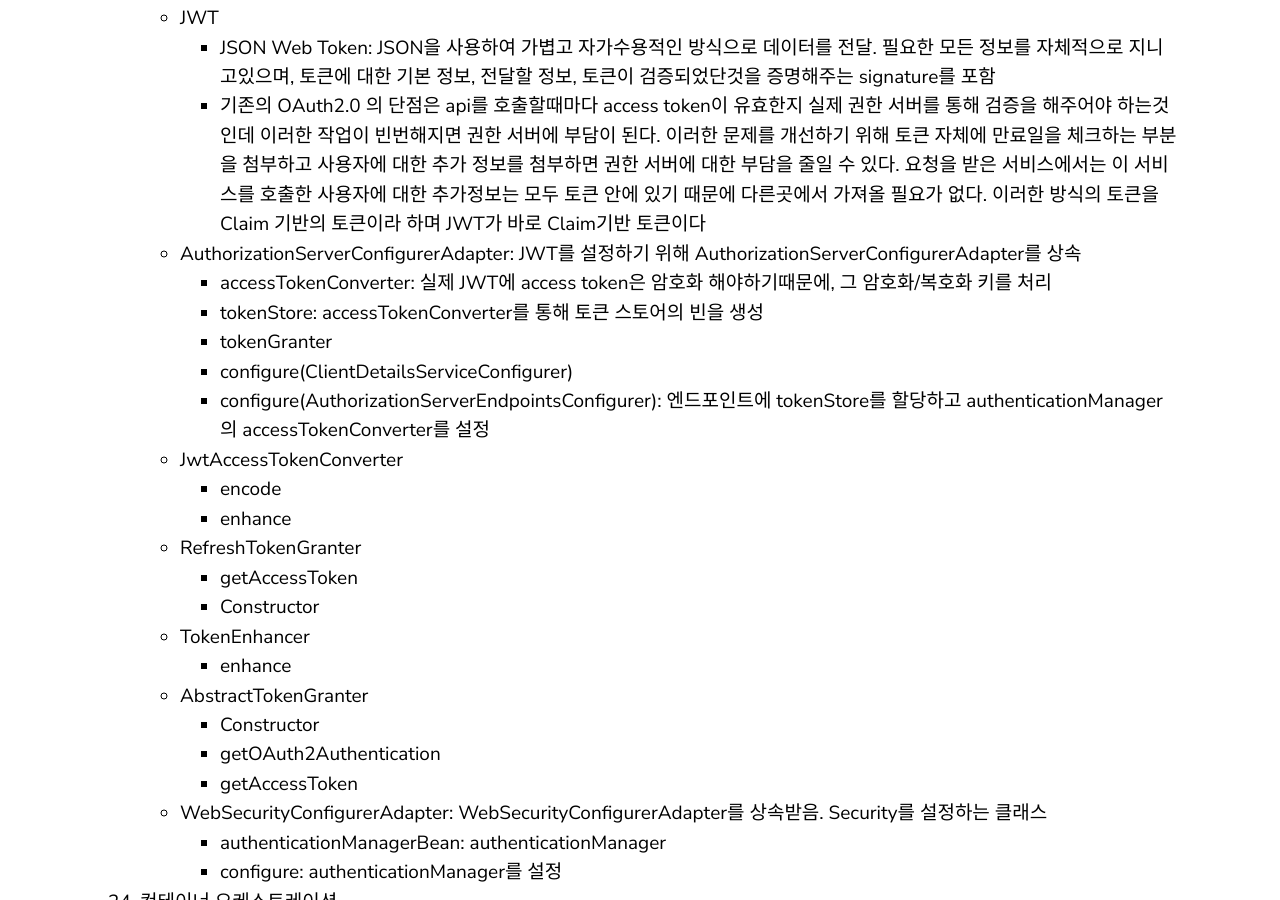
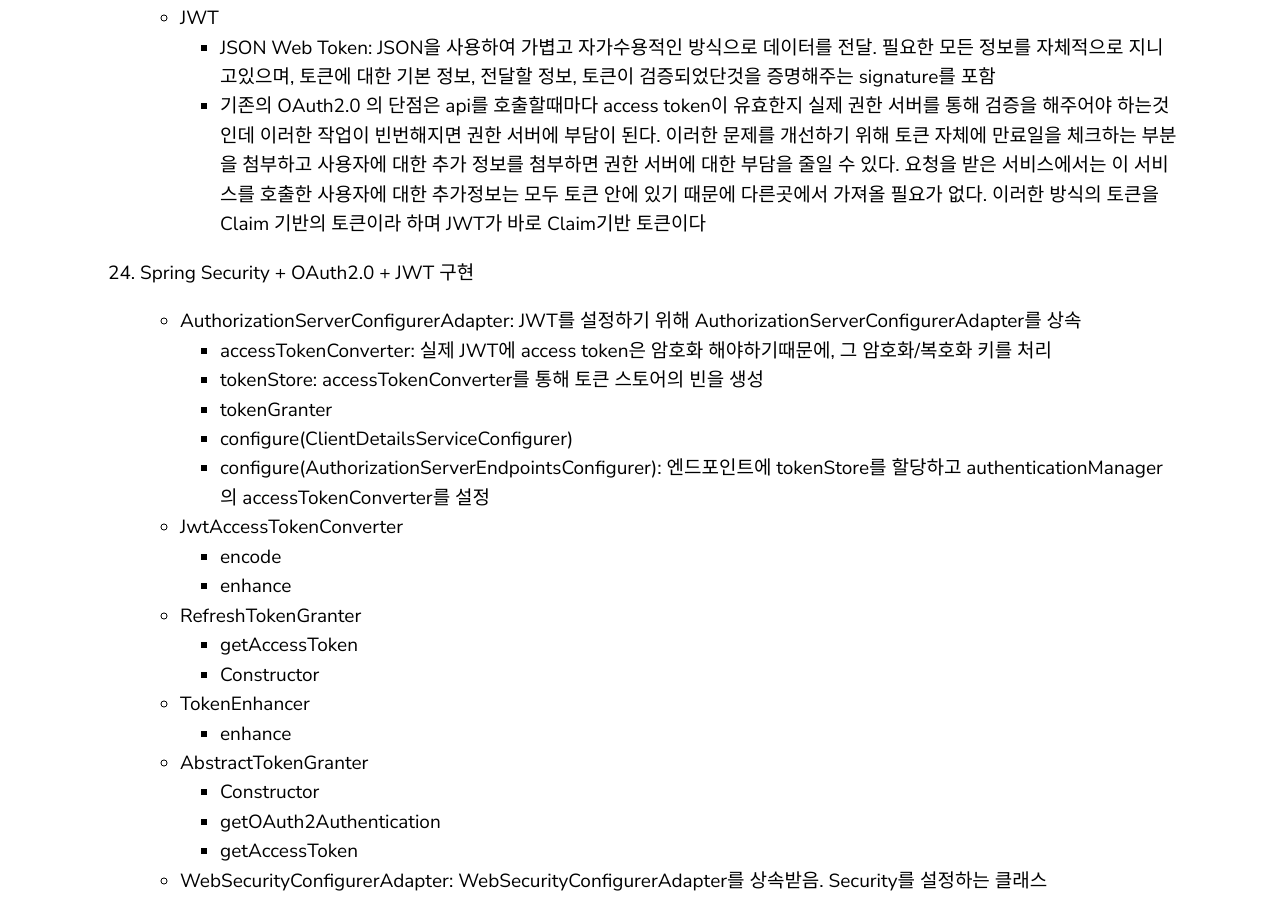
Before and after one commit to yoowonyoung/yoowonyoung.github.io, a Jekyll site: the page built from _posts/2020-08-11-Interview-03.md, in a window 1280 px wide and 900 px high, scrolled down 19900 px. Built offline with Jekyll 4.4.1, drawn with Linux system fonts in a browser that asks for light colours; comment, search, counter and statistics services are not loaded; some of the changed lines change nothing that is shown.

Commit message:
Update 2020-08-11-Interview-03.md

```diff
--- a/_posts/2020-08-11-Interview-03.md
+++ b/_posts/2020-08-11-Interview-03.md
@@ -585,6 +585,7 @@ categories: Interview
         * 기존의 OAuth2.0 의 단점은 api를 호출할때마다 access token이 유효한지 실제 권한 서버를 통해 검증을 해주어야 하는것인데 이러한 작업이 빈번해지면 권한 서버에 부담이 된다. 이러한 문제를 개선하기 위해 토큰 자체에 만료일을 체크하는 부분을 첨부하고 사용자에 대한 추가 정보를 첨부하면 권한 서버에 대한 부담을 줄일 수 있다. 요청을 받은 서비스에서는 이 서비스를 호출한 사용자에 대한 추가정보는 모두 토큰 안에 있기 때문에 다른곳에서 가져올 필요가 없다. 이러한 방식의 토큰을 Claim 기반의 토큰이라 하며 JWT가 바로 Claim기반 토큰이다
 
 
+24. Spring Security + OAuth2.0 + JWT 구현
 
     - AuthorizationServerConfigurerAdapter: JWT를 설정하기 위해 AuthorizationServerConfigurerAdapter를 상속
         * accessTokenConverter: 실제 JWT에 access token은 암호화 해야하기때문에, 그 암호화/복호화 키를 처리
@@ -613,7 +614,7 @@ categories: Interview
         * authenticationManagerBean: authenticationManager
         * configure: authenticationManager를 설정
 
-24. 컨테이너 오케스트레이션
+25. 컨테이너 오케스트레이션
     - 컨테이너의 배포 관리를 컨테이너 오케스트레이션이라고 하는데, 컨테이너 오케스트레이션의 목적은 여러 컨테이너의 배포 프로세스를 최적화 하는데 있고, 컨테이너의 수와 호스트의 수가증가할수록 가치가 있게된다. 이러한 유형의 자동화가 오케스트레이션 이다
     - 컨테이너 오케스트레이션은 단지 자동 배포하는것 뿐만 아니라 다음과 같은 기능을 포함할 수 있다
         * 컨테이너 자동 배치 및 복제
```
